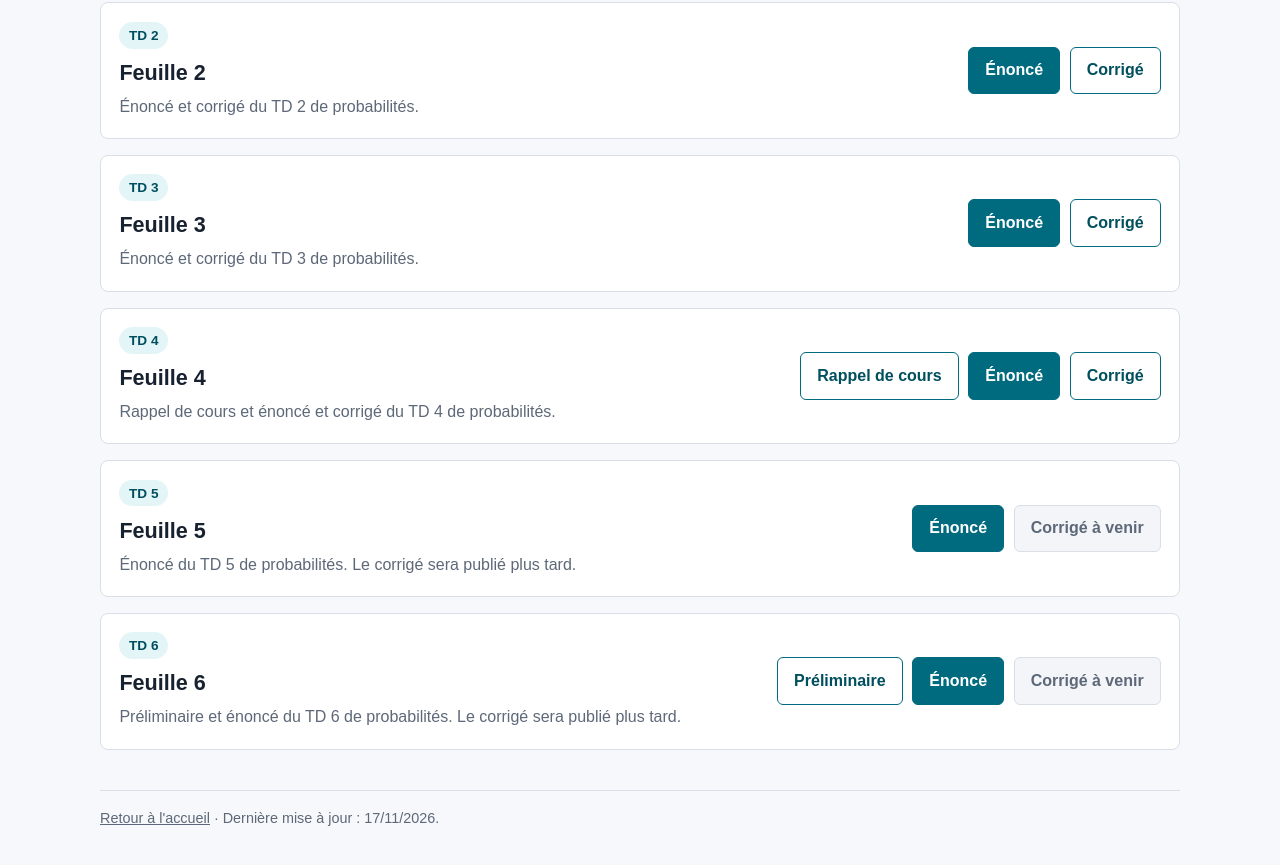
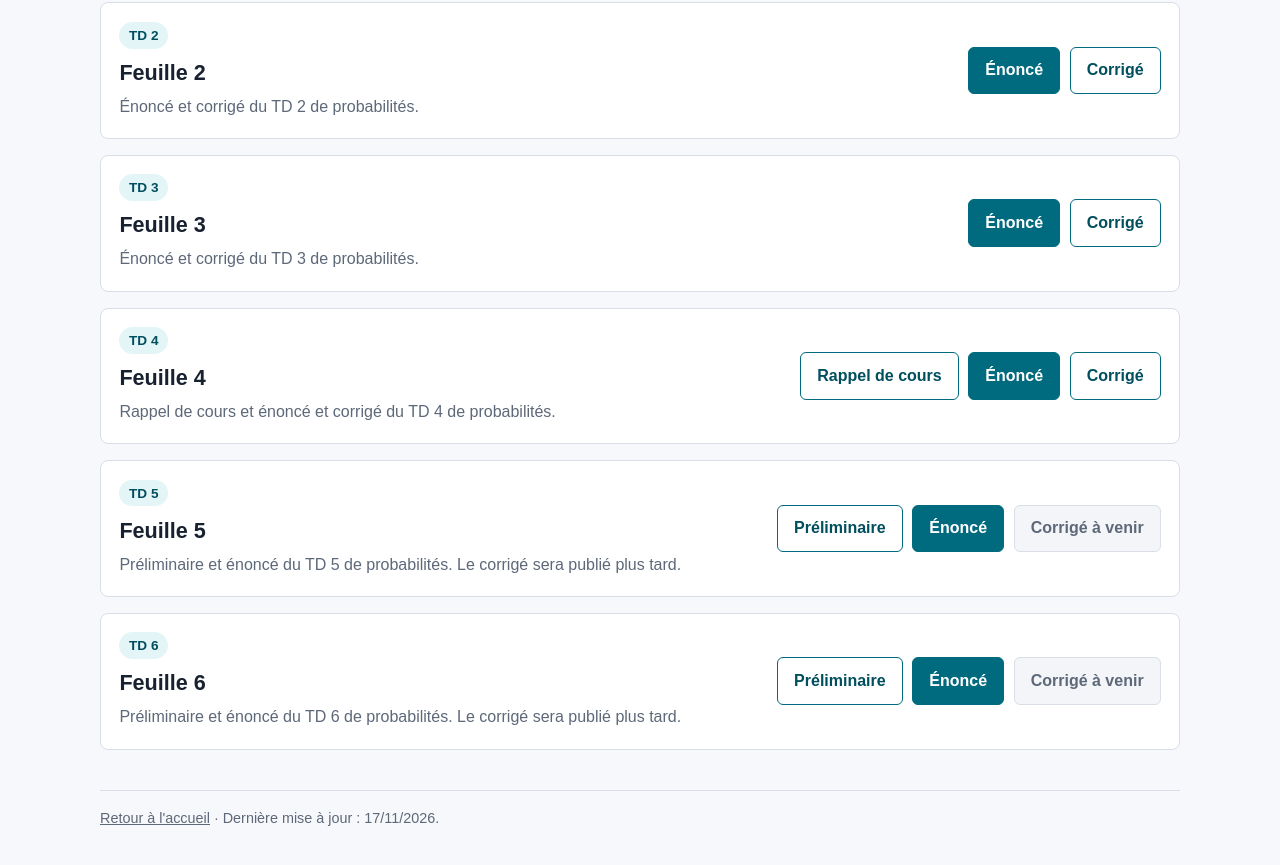
Before and after one commit to vnicolle56610/vnicolle56610.github.io, a plain HTML site: page but-sd-probabilites/index.html in a window 1280 px wide. Shown: the part 448-1313 px from the top of the page. Drawn offline with Linux system fonts and the light colour scheme.

Commit message:
Met a jour le mini-site BUT SD probabilites

```diff
--- a/but-sd-probabilites/index.html
+++ b/but-sd-probabilites/index.html
@@ -81,9 +81,10 @@
         <div class="td-main">
           <p class="number">TD 5</p>
           <h2>Feuille 5</h2>
-          <p>Énoncé du TD 5 de probabilités. Le corrigé sera publié plus tard.</p>
+          <p>Préliminaire et énoncé du TD 5 de probabilités. Le corrigé sera publié plus tard.</p>
         </div>
         <div class="actions" aria-label="Documents du TD 5">
+          <a class="button" href="2026-11-17_20-55_corrige_TD5_probabilites_BUTSD_EXOS_1-2-3.pdf">Préliminaire</a>
           <a class="button primary" href="feuille5.pdf">Énoncé</a>
           <span class="missing">Corrigé à venir</span>
         </div>
```
Also changed, not shown: 1 other file.
